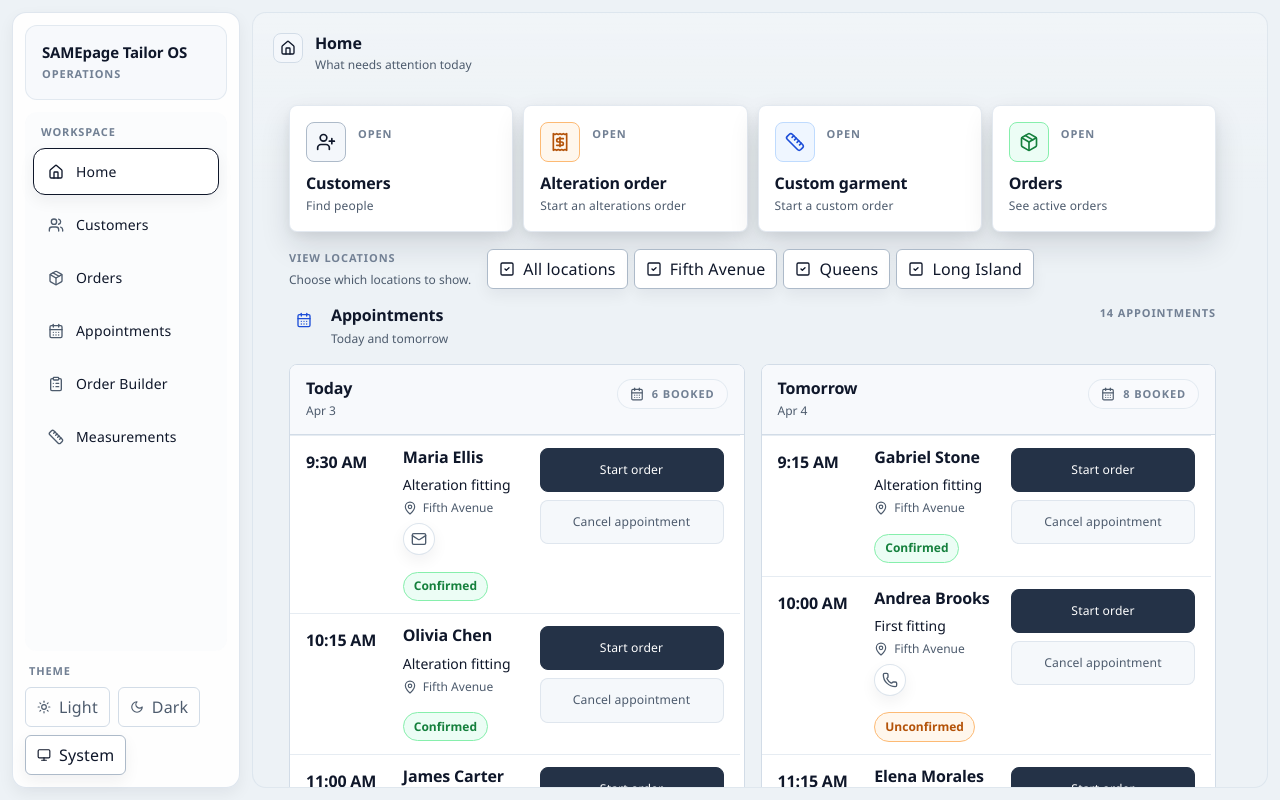
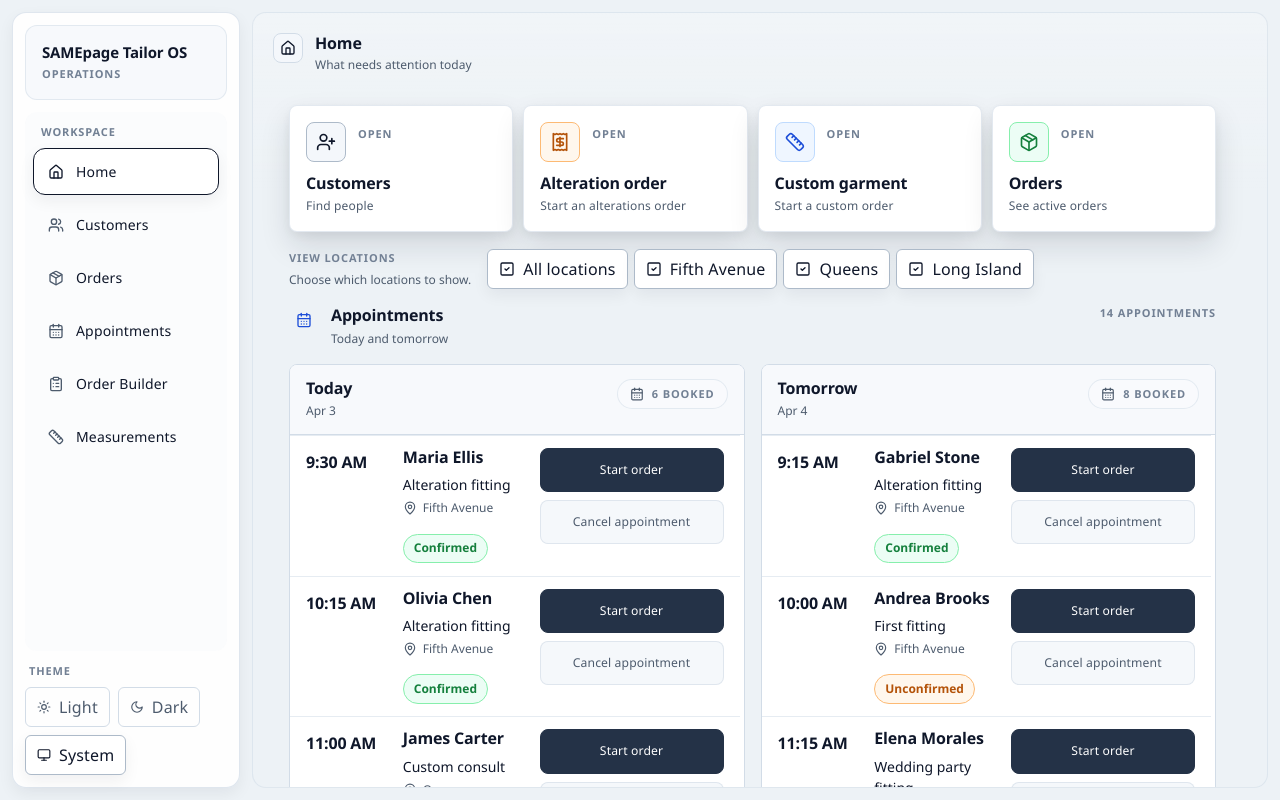
Before and after one commit to EvilHidden/maximus-prototype, a React (Vite) app: page / in a window 1280 px wide. Built offline with nearby package versions, Linux system fonts and the light colour scheme.

Commit message:
Remove home appointment status icons

```diff
--- /dev/null
+++ b/src/features/appointments/appointmentAlertIcons.ts
@@ -0,0 +1,70 @@
+import { Mail, MapPin, Megaphone, Phone, Ruler, type LucideIcon } from "lucide-react";
+import type { Appointment } from "../../types";
+import {
+  getAppointmentPrepFlagLabel,
+  getAppointmentProfileFlagLabel,
+} from "./selectors";
+
+export type AppointmentAlertIconTone = "info" | "muted" | "danger";
+
+export type AppointmentAlertIconDefinition = {
+  key: string;
+  label: string;
+  Icon: LucideIcon;
+  tone?: AppointmentAlertIconTone;
+};
+
+export function getAppointmentAlertIcons(
+  appointment: Appointment,
+): AppointmentAlertIconDefinition[] {
+  const icons: AppointmentAlertIconDefinition[] = [];
+
+  icons.push(
+    ...appointment.prepFlags.map((flag) => ({
+      key: flag,
+      label: getAppointmentPrepFlagLabel(flag),
+      Icon: Ruler,
+      tone: "info" as const,
+    })),
+  );
+
+  icons.push(
+    ...appointment.profileFlags.map((flag) => {
+      if (flag === "missing_email") {
+        return {
+          key: flag,
+          label: getAppointmentProfileFlagLabel(flag),
+          Icon: Mail,
+          tone: "muted" as const,
+        };
+      }
+
+      if (flag === "missing_phone") {
+        return {
+          key: flag,
+          label: getAppointmentProfileFlagLabel(flag),
+          Icon: Phone,
+          tone: "muted" as const,
+        };
+      }
+
+      if (flag === "missing_address") {
+        return {
+          key: flag,
+          label: getAppointmentProfileFlagLabel(flag),
+          Icon: MapPin,
+          tone: "muted" as const,
+        };
+      }
+
+      return {
+        key: flag,
+        label: getAppointmentProfileFlagLabel(flag),
+        Icon: Megaphone,
+        tone: "muted" as const,
+      };
+    }),
+  );
+
+  return icons;
+}
--- a/src/features/home/components/HomeScheduleBoards.tsx
+++ b/src/features/home/components/HomeScheduleBoards.tsx
@@ -1,4 +1,4 @@
-import { BadgeDollarSign, CalendarClock, CalendarDays, ChevronDown, Mail, MapPin, Megaphone, Package, Phone, Ruler, type LucideIcon } from "lucide-react";
+import { BadgeDollarSign, CalendarClock, CalendarDays, ChevronDown, MapPin, Package, type LucideIcon } from "lucide-react";
 import type { ReactNode } from "react";
 import { useEffect, useRef, useState } from "react";
 import type { Appointment } from "../../../types";
@@ -12,8 +12,6 @@ import {
 import { AppointmentIssuePill, CountPill } from "../../../components/ui/pills";
 import {
   getAppointmentContextFlagLabel,
-  getAppointmentPrepFlagLabel,
-  getAppointmentProfileFlagLabel,
   getAppointmentTimeLabel,
 } from "../../appointments/selectors";
 import type { ReadyPickupQueueItem } from "../selectors";
@@ -28,102 +26,6 @@ function getAppointmentConfirmationPills(appointment: Appointment) {
       label: getAppointmentContextFlagLabel(flag),
       tone: flag === "unconfirmed" ? ("warn" as const) : ("success" as const),
     }));
-}
-
-function getAppointmentAlertIcons(appointment: Appointment) {
-  const icons: Array<{
-    key: string;
-    label: string;
-    Icon: LucideIcon;
-    tone?: "info" | "muted" | "danger";
-  }> = [];
-
-  icons.push(
-    ...appointment.prepFlags.map((flag) => ({
-      key: flag,
-      label: getAppointmentPrepFlagLabel(flag),
-      Icon: Ruler,
-      tone: "info" as const,
-    })),
-  );
-
-  icons.push(
-    ...appointment.profileFlags.map((flag) => {
-    if (flag === "missing_email") {
-      return {
-        key: flag,
-        label: getAppointmentProfileFlagLabel(flag),
-        Icon: Mail,
-        tone: "muted" as const,
-      };
-    }
-
-    if (flag === "missing_phone") {
-      return {
-        key: flag,
-        label: getAppointmentProfileFlagLabel(flag),
-        Icon: Phone,
-        tone: "muted" as const,
-      };
-    }
-
-    if (flag === "missing_address") {
-      return {
-        key: flag,
-        label: getAppointmentProfileFlagLabel(flag),
-        Icon: MapPin,
-        tone: "muted" as const,
-      };
-    }
-
-    return {
-      key: flag,
-      label: getAppointmentProfileFlagLabel(flag),
-      Icon: Megaphone,
-      tone: "muted" as const,
-    };
-    }),
-  );
-
-  return icons;
-}
-
-function AppointmentAlertIconButton({
-  label,
-  Icon,
-  tone,
-  isOpen,
-  onToggle,
-}: {
-  label: string;
-  Icon: LucideIcon;
-  tone?: "info" | "muted" | "danger";
-  isOpen: boolean;
-  onToggle: () => void;
-}) {
-  return (
-    <button
-      type="button"
-      className={[
-        "relative inline-flex h-8 w-8 items-center justify-center rounded-full border shadow-[var(--app-shadow-sm)] transition-colors",
-        tone === "danger"
-          ? "border-[var(--app-danger-border)] bg-[var(--app-danger-bg)] text-[var(--app-danger-text)]"
-          : tone === "info"
-            ? "border-[var(--app-info-border)] bg-[var(--app-info-bg)] text-[var(--app-info-text)]"
-            : "border-[var(--app-border)]/74 bg-[var(--app-surface)] text-[var(--app-text-muted)]",
-      ].join(" ")}
-      aria-label={label}
-      aria-expanded={isOpen}
-      onClick={onToggle}
-    >
-      <Icon className="h-4 w-4" />
-      {isOpen ? (
-        <span className="pointer-events-none absolute left-1/2 top-[calc(100%+0.4rem)] z-20 w-max max-w-[12rem] -translate-x-1/2 rounded-[var(--app-radius-sm)] border border-[var(--app-border)]/82 bg-[var(--app-surface)] px-2.5 py-2 text-center text-[0.7rem] font-medium leading-tight text-[var(--app-text)] shadow-lg">
-          {label}
-        </span>
-      ) : null}
-    </button>
-  );
 }
 
 export function HomeEmptyState({
@@ -181,27 +83,9 @@ function ScheduleRow({
   onCancelAppointment: (appointment: Appointment) => void;
 }) {
   const confirmationPills = getAppointmentConfirmationPills(appointment);
-  const alertIcons = getAppointmentAlertIcons(appointment);
-  const [activeAlertIcon, setActiveAlertIcon] = useState<string | null>(null);
-  const rowRef = useRef<HTMLDivElement | null>(null);
-
-  useEffect(() => {
-    if (!activeAlertIcon) {
-      return;
-    }
-
-    const handlePointerDown = (event: PointerEvent) => {
-      if (!rowRef.current?.contains(event.target as Node)) {
-        setActiveAlertIcon(null);
-      }
-    };
-
-    window.addEventListener("pointerdown", handlePointerDown);
-    return () => window.removeEventListener("pointerdown", handlePointerDown);
-  }, [activeAlertIcon]);
 
   return (
-    <div ref={rowRef} className="app-home-schedule-row">
+    <div className="app-home-schedule-row">
       <div className="app-home-schedule-row__time">
         <div className="app-text-value whitespace-nowrap text-[0.95rem] leading-tight">{getAppointmentTimeLabel(appointment)}</div>
       </div>
@@ -214,20 +98,6 @@ function ScheduleRow({
             <MapPin className="h-3.5 w-3.5 shrink-0" />
             <span>{appointment.location}</span>
           </div>
-          {alertIcons.length ? (
-            <div className="flex flex-wrap items-center gap-1.5 pt-0.5">
-              {alertIcons.map(({ key, label, Icon, tone }) => (
-                <AppointmentAlertIconButton
-                  key={key}
-                  label={label}
-                  Icon={Icon}
-                  tone={tone}
-                  isOpen={activeAlertIcon === key}
-                  onToggle={() => setActiveAlertIcon((current) => (current === key ? null : key))}
-                />
-              ))}
-            </div>
-          ) : null}
         </div>
       </div>
 
```
